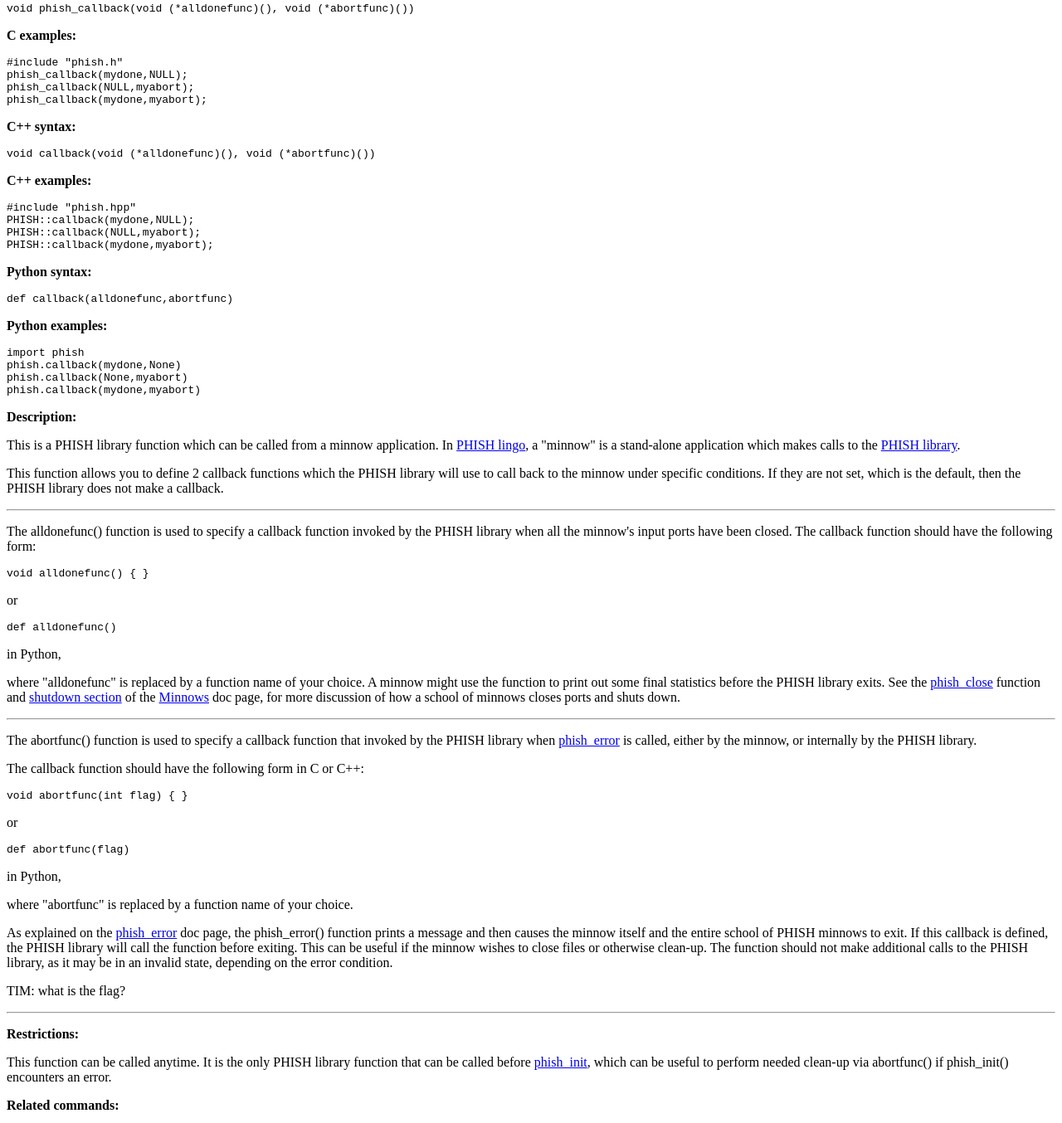
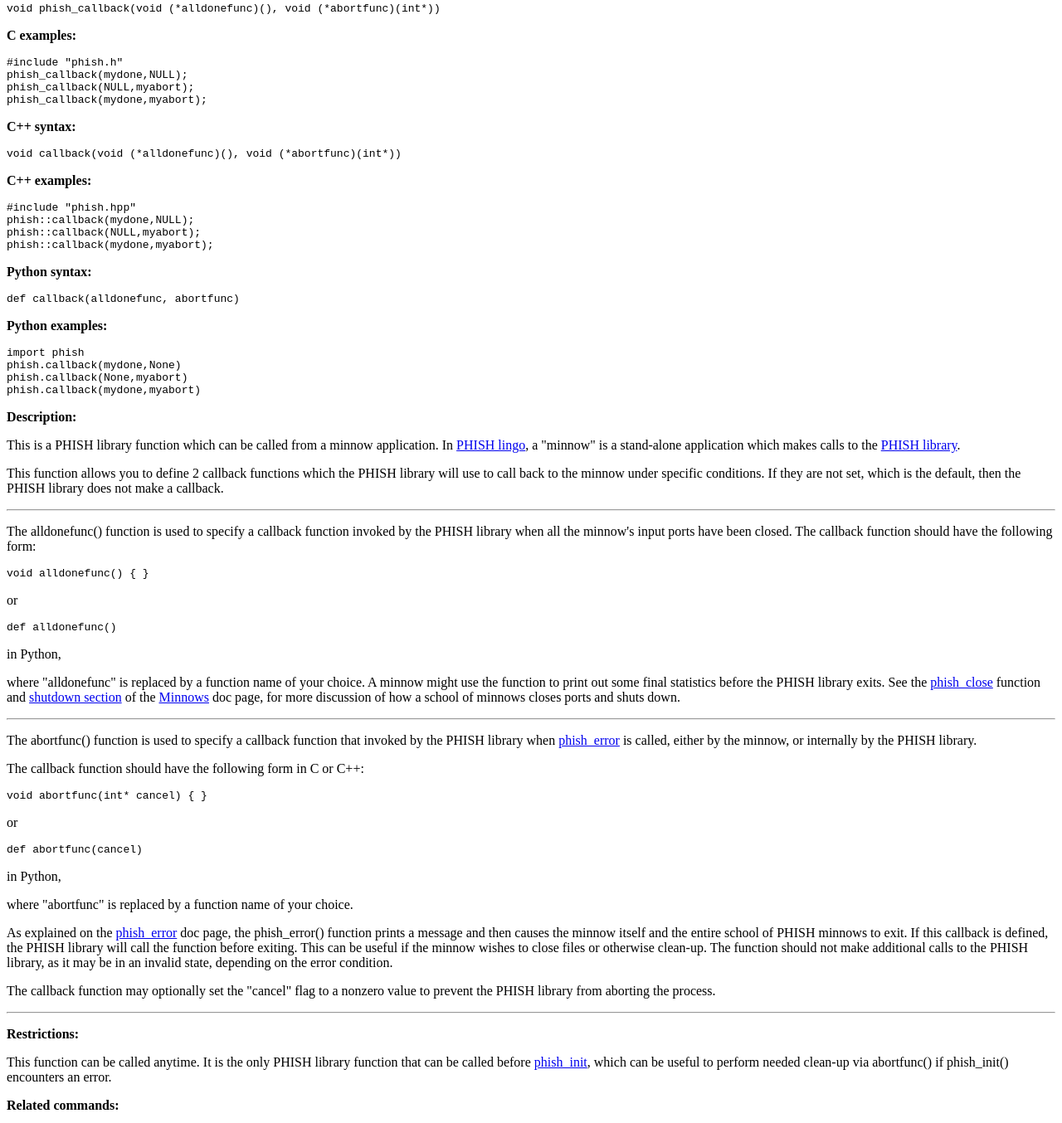
Before and after one commit to sandialabs/phish, a plain HTML site: page doc/phish_callback.html in a window 1280 px wide. Shown: the part 126-1480 px from the top of the page at 83% size. Drawn offline with Linux system fonts and the light colour scheme.

Commit message:
Update the phish_callback documentation.
git-svn-id: svn+ssh://software-srn.sandia.gov/svn/phish/trunk@164 76edfe0a-4bdc-4aa6-b265-a765f6f55952

```diff
--- a/doc/phish_callback.html
+++ b/doc/phish_callback.html
@@ -13,7 +13,7 @@
 </H3>
 <P><B>C syntax:</B>
 </P>
-<PRE>void phish_callback(void (*alldonefunc)(), void (*abortfunc)())
+<PRE>void phish_callback(void (*alldonefunc)(), void (*abortfunc)(int*))
 </PRE>
 <P><B>C examples:</B>
 </P>
@@ -24,18 +24,18 @@ phish_callback(mydone,myabort);
 </PRE>
 <P><B>C++ syntax:</B>
 </P>
-<PRE>void callback(void (*alldonefunc)(), void (*abortfunc)())
+<PRE>void callback(void (*alldonefunc)(), void (*abortfunc)(int*))
 </PRE>
 <P><B>C++ examples:</B>
 </P>
 <PRE>#include "phish.hpp"
-PHISH::callback(mydone,NULL);
-PHISH::callback(NULL,myabort);
-PHISH::callback(mydone,myabort);
+phish::callback(mydone,NULL);
+phish::callback(NULL,myabort);
+phish::callback(mydone,myabort);
 </PRE>
 <P><B>Python syntax:</B>
 </P>
-<PRE>def callback(alldonefunc,abortfunc)
+<PRE>def callback(alldonefunc, abortfunc)
 </PRE>
 <P><B>Python examples:</B>
 </P>
@@ -86,11 +86,11 @@ called, either by the minnow, or internally by the PHISH library.
 </P>
 <P>The callback function should have the following form in C or C++:
 </P>
-<PRE>void abortfunc(int flag) { }
+<PRE>void abortfunc(int* cancel) { }
 </PRE>
 <P>or
 </P>
-<PRE>def abortfunc(flag)
+<PRE>def abortfunc(cancel)
 </PRE>
 <P>in Python,
 </P>
@@ -105,7 +105,8 @@ otherwise clean-up.  The function should not make additional calls to
 the PHISH library, as it may be in an invalid state, depending on the
 error condition.
 </P>
-<P>TIM: what is the flag?
+<P>The callback function may optionally set the "cancel" flag to a
+nonzero value to prevent the PHISH library from aborting the process.
 </P>
 <HR>
 
```
Also changed, not shown: doc/phish_callback.txt.
